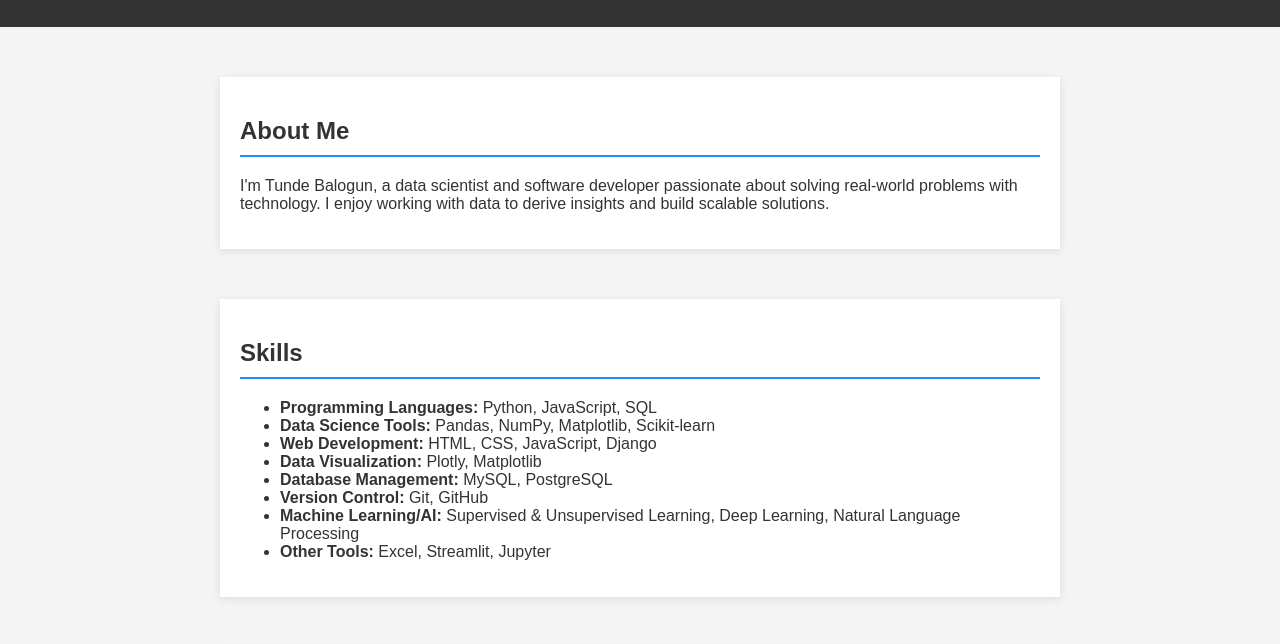
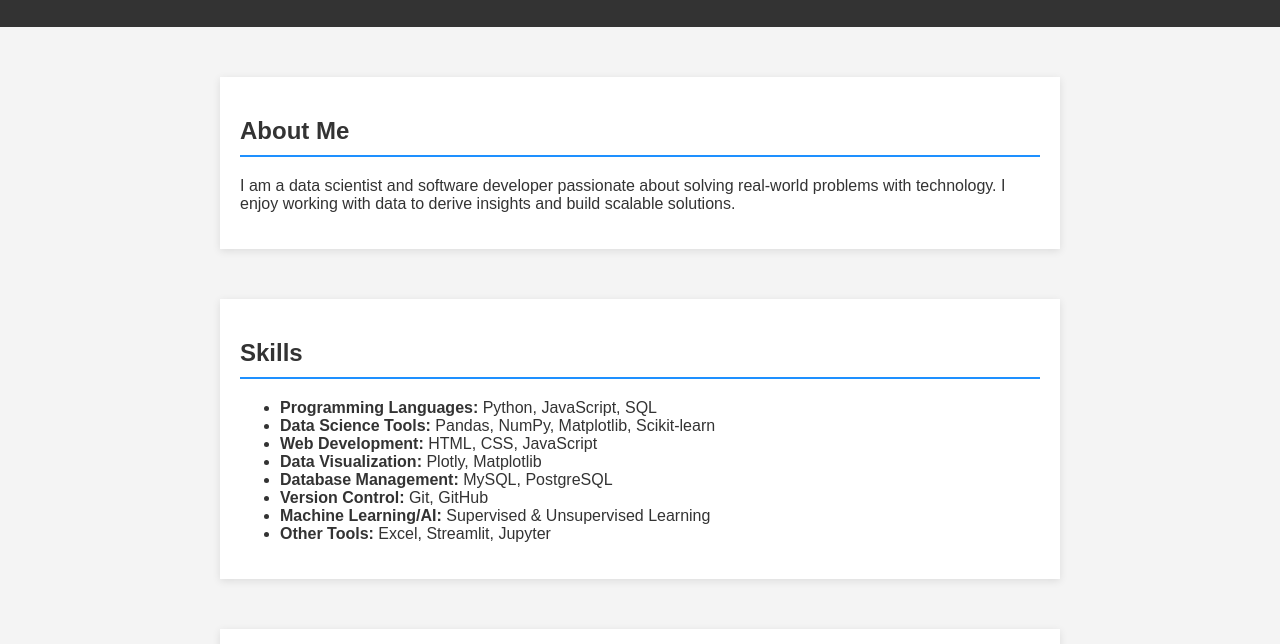
Before and after one commit to DataWizardryy/PersonalPortfolio, a plain HTML site: page index.html in a window 1280 px wide. Shown: the part 96-740 px from the top of the page. Drawn offline with Linux system fonts and the light colour scheme.

```diff
--- a/index.html
+++ b/index.html
@@ -29,7 +29,7 @@
 
         <section id="about">
             <h2>About Me</h2>
-            <p>I'm Tunde Balogun, a data scientist and software developer passionate about solving real-world problems with technology. I enjoy working with data to derive insights and build scalable solutions.</p>
+            <p>I am a data scientist and software developer passionate about solving real-world problems with technology. I enjoy working with data to derive insights and build scalable solutions.</p>
         </section>
 
         <section id="skills">
@@ -37,11 +37,11 @@
             <ul>
                 <li><strong>Programming Languages:</strong> Python, JavaScript, SQL</li>
                 <li><strong>Data Science Tools:</strong> Pandas, NumPy, Matplotlib, Scikit-learn</li>
-                <li><strong>Web Development:</strong> HTML, CSS, JavaScript, Django</li>
+                <li><strong>Web Development:</strong> HTML, CSS, JavaScript</li>
                 <li><strong>Data Visualization:</strong> Plotly, Matplotlib</li>
                 <li><strong>Database Management:</strong> MySQL, PostgreSQL</li>
                 <li><strong>Version Control:</strong> Git, GitHub</li>
-                <li><strong>Machine Learning/AI:</strong> Supervised & Unsupervised Learning, Deep Learning, Natural Language Processing</li>
+                <li><strong>Machine Learning/AI:</strong> Supervised & Unsupervised Learning</li>
                 <li><strong>Other Tools:</strong> Excel, Streamlit, Jupyter</li>
             </ul>
         </section>
```
Also changed, not shown: 1 other file.
